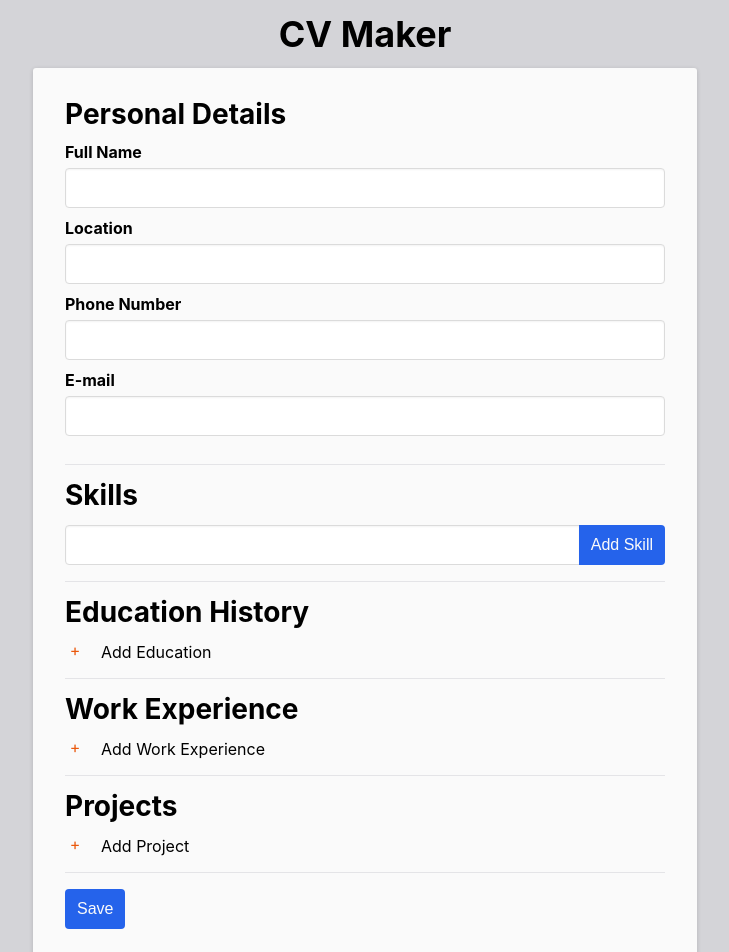
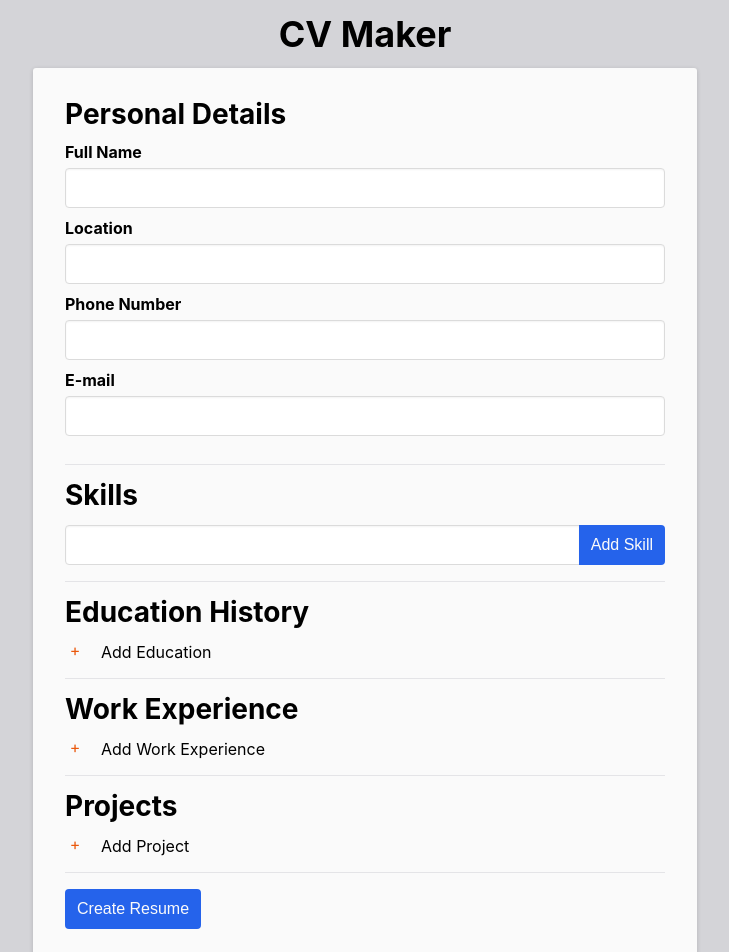
Before and after one commit to ayrt-n/cv-maker, a React (Create React App) app: page / in a window 1280 px wide. Shown: the top 952 px of the page, without its empty margins (275-1004 px from the left). Built offline with nearby package versions, Linux system fonts and the light colour scheme; the HTML template or start-up script is replaced by a standard one.

Commit message:
Add option to cancel edit and display different buttons on edit vs new resume

```diff
--- a/src/components/Form.js
+++ b/src/components/Form.js
@@ -20,6 +20,8 @@ class Form extends Component {
     this.removeResumeSectionElement = this.removeResumeSectionElement.bind(this);
     this.addNestedResumeElement = this.addNestedResumeElement.bind(this);
     this.removeNestedResumeElement = this.removeNestedResumeElement.bind(this);
+
+    this.cancelEdit = this.cancelEdit.bind(this);
   }
 
   handleResumeSectionChange(e) {
@@ -120,8 +122,31 @@ class Form extends Component {
     })
   }
 
+  cancelEdit(e) {
+    e.preventDefault();
+    this.props.cancelEdit();
+  }
+
+  returnButtons() {
+    if (this.props.edit) {
+      return(
+          <div className="control grouped-buttons">
+            <button type="submit" className="button">Save Changes</button>
+            <button className="button light" onClick={ this.cancelEdit }>Cancel</button>
+          </div>
+      );
+    } else {
+      return(
+        <div className="control">
+          <button type="submit" className="button">Create Resume</button>
+        </div>
+      );
+    }
+  }
+
   render() {
     const { header, skills, educationHistory, workExperience, projects } = this.state;
+    const buttons = this.returnButtons();
 
     return (
       <form onSubmit={ this.handleFormSubmit } className="Form">
@@ -130,7 +155,7 @@ class Form extends Component {
         <EducationForm educationHistory={ educationHistory } handleChange={ this.handleResumeSectionChange } addEducation={ this.addResumeSectionElement } removeEducation={ this.removeResumeSectionElement } />
         <WorkForm workExperience={ workExperience } handleChange={ this.handleResumeSectionChange } handleWorkDetailChange={ this.handledNestedResumeChange } addWorkExperience={ this.addResumeSectionElement } removeWorkExperience={ this.removeResumeSectionElement } addWorkDetail={ this.addNestedResumeElement } removeWorkDetail={ this.removeNestedResumeElement }/>
         <ProjectForm projects={ projects } handleChange={ this.handleResumeSectionChange } addProject={ this.addResumeSectionElement } removeProject={ this.removeResumeSectionElement } handleProjectDetailChange={ this.handledNestedResumeChange } addProjectDetail={ this.addNestedResumeElement } removeProjectDetail={ this.removeNestedResumeElement } />
-        <button type="submit" className="button">Save</button>
+        { buttons }
       </form>
     );
   }
```
